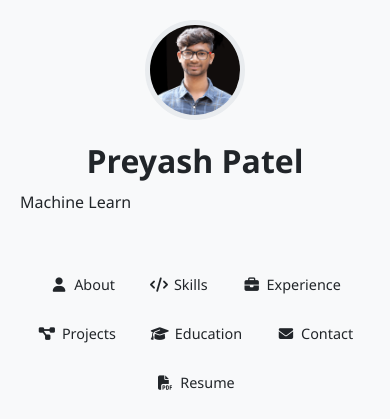
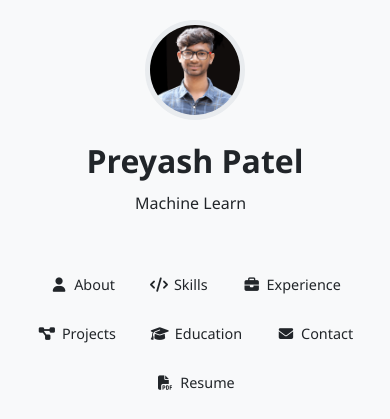
Before and after one commit to preyashpatel7/preyashpatel7.github.io, a plain HTML site: page index.html in a window 390 px wide. Shown: the top 419 px of the page. Drawn offline with Linux system fonts and the light colour scheme.

Commit message:
profile title position bug fix for different screen size

```diff
--- a/index.html
+++ b/index.html
@@ -454,6 +454,12 @@
                 height: 100px;
             }
 
+            .profile-title {
+                display: block;
+                text-align: center;
+                margin-top: 4px;
+            }
+
             .nav-menu {
                 display: flex;
                 flex-wrap: wrap;
```
